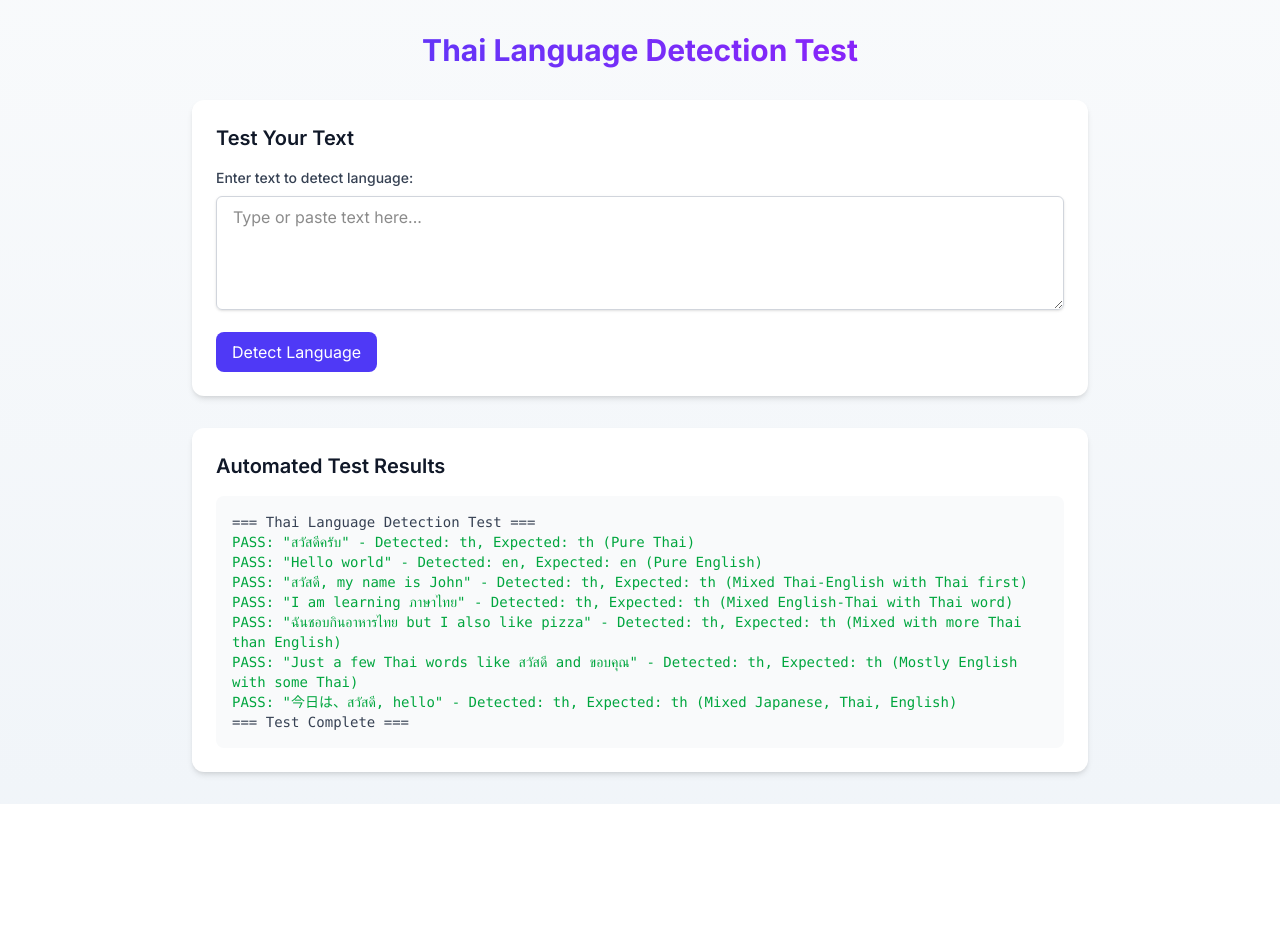
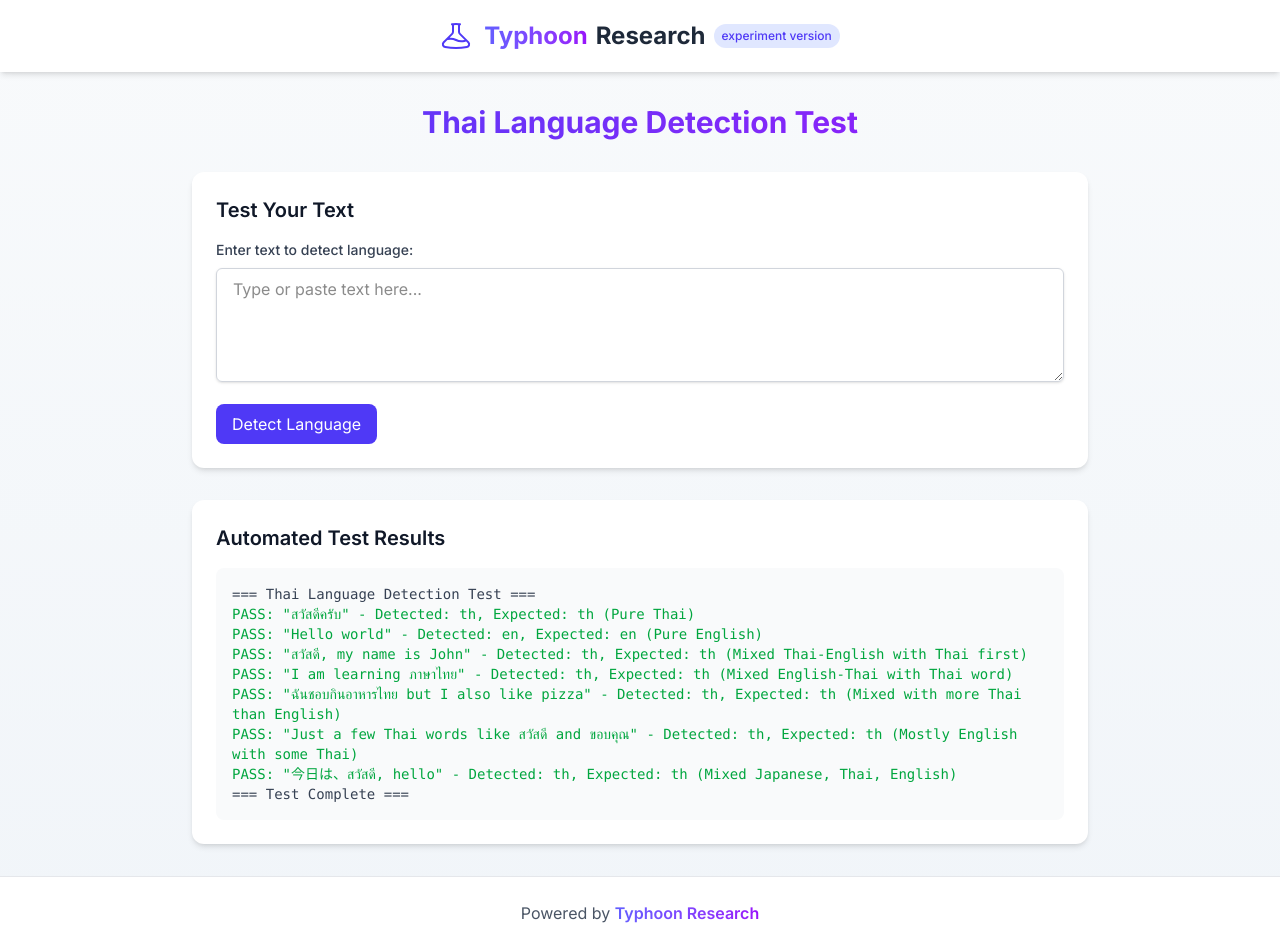
Before and after one commit to scb-10x/typhoon-deep-research, a Next.js app: page /test-thai in a window 1280 px wide. Before the commit the page ends 804 px from the top, so only its background shows below. Built offline with nearby package versions, Linux system fonts and the light colour scheme.

Commit message:
add ref to opentyphoon.ai

```diff
--- a/src/app/page.tsx
+++ b/src/app/page.tsx
@@ -238,10 +238,11 @@
           <div className="flex items-center justify-center">
             <div className="flex items-center">
               <BeakerIcon className="h-8 w-8 text-indigo-600 dark:text-indigo-400 mr-3" />
-              <div className="flex items-center">
+              <a href="http://opentyphoon.ai/" target="_blank" rel="noopener noreferrer" className="flex items-center hover:opacity-80 transition-opacity">
                 <span className="text-2xl font-bold bg-clip-text text-transparent bg-gradient-to-r from-indigo-500 to-purple-600">Typhoon</span>
                 <span className="text-2xl font-bold text-gray-800 dark:text-white ml-2">Research</span>
-              </div>
+                <span className="ml-2 text-xs font-medium px-2 py-1 bg-indigo-100 dark:bg-indigo-900/40 text-indigo-600 dark:text-indigo-300 rounded-full">experiment version</span>
+              </a>
             </div>
           </div>
         </div>
@@ -579,7 +580,7 @@
       <footer className="w-full bg-white dark:bg-gray-900 py-6 border-t border-gray-200 dark:border-gray-800 flex-none mt-auto">
         <div className="container mx-auto px-6 text-center">
           <p className="text-gray-600 dark:text-gray-400">
-            Powered by <span className="font-semibold bg-clip-text text-transparent bg-gradient-to-r from-indigo-500 to-purple-600">Typhoon Research</span>
+            Powered by <a href="http://opentyphoon.ai/" target="_blank" rel="noopener noreferrer" className="font-semibold bg-clip-text text-transparent bg-gradient-to-r from-indigo-500 to-purple-600 hover:underline">Typhoon Research</a>
           </p>
         </div>
       </footer>
--- a/src/app/test-report/page.tsx
+++ b/src/app/test-report/page.tsx
@@ -4,6 +4,7 @@
 import { writeFinalReport } from '@/lib/deep-research';
 import { mockWriteFinalReport } from '@/lib/mock-report';
 import ResearchReport from '@/components/ResearchReport';
+import { BeakerIcon } from '@heroicons/react/24/solid';
 
 export default function TestReportPage() {
   const [report, setReport] = useState('');
@@ -61,6 +62,22 @@
   return (
     <div className="min-h-screen bg-gradient-to-b from-slate-50 to-slate-100 dark:from-gray-900 dark:to-gray-950 p-8">
       <div className="max-w-4xl mx-auto">
+        {/* Header */}
+        <header className="w-full bg-white dark:bg-gray-900 shadow-md backdrop-blur-lg bg-opacity-80 dark:bg-opacity-80 sticky top-0 z-10 flex-none">
+          <div className="container mx-auto px-6 py-5">
+            <div className="flex items-center justify-center">
+              <div className="flex items-center">
+                <BeakerIcon className="h-8 w-8 text-indigo-600 dark:text-indigo-400 mr-3" />
+                <a href="http://opentyphoon.ai/" target="_blank" rel="noopener noreferrer" className="flex items-center hover:opacity-80 transition-opacity">
+                  <span className="text-2xl font-bold bg-clip-text text-transparent bg-gradient-to-r from-indigo-500 to-purple-600">Typhoon</span>
+                  <span className="text-2xl font-bold text-gray-800 dark:text-white ml-2">Research</span>
+                  <span className="ml-2 text-xs font-medium px-2 py-1 bg-indigo-100 dark:bg-indigo-900/40 text-indigo-600 dark:text-indigo-300 rounded-full">experiment version</span>
+                </a>
+              </div>
+            </div>
+          </div>
+        </header>
+
         <h1 className="text-3xl font-bold mb-8 text-center bg-clip-text text-transparent bg-gradient-to-r from-indigo-600 to-purple-600">
           Test Report Generation
         </h1>
--- a/src/app/test-thai/page.tsx
+++ b/src/app/test-thai/page.tsx
@@ -2,6 +2,7 @@
 
 import { useState, useEffect } from 'react';
 import { detectLanguage, testThaiDetection } from '@/utils/language-detection';
+import { BeakerIcon } from '@heroicons/react/24/outline';
 
 export default function TestThaiPage() {
   const [inputText, setInputText] = useState('');
@@ -39,7 +40,24 @@
   }, []);
 
   return (
-    <div className="min-h-screen bg-gradient-to-b from-slate-50 to-slate-100 dark:from-gray-900 dark:to-gray-950 p-8">
+    <div className="min-h-screen bg-gradient-to-b from-slate-50 to-slate-100 dark:from-gray-900 dark:to-gray-950 flex flex-col">
+      {/* Header */}
+      <header className="w-full bg-white dark:bg-gray-900 shadow-md backdrop-blur-lg bg-opacity-80 dark:bg-opacity-80 sticky top-0 z-10 flex-none">
+        <div className="container mx-auto px-6 py-5">
+          <div className="flex items-center justify-center">
+            <div className="flex items-center">
+              <BeakerIcon className="h-8 w-8 text-indigo-600 dark:text-indigo-400 mr-3" />
+              <a href="http://opentyphoon.ai/" target="_blank" rel="noopener noreferrer" className="flex items-center hover:opacity-80 transition-opacity">
+                <span className="text-2xl font-bold bg-clip-text text-transparent bg-gradient-to-r from-indigo-500 to-purple-600">Typhoon</span>
+                <span className="text-2xl font-bold text-gray-800 dark:text-white ml-2">Research</span>
+                <span className="ml-2 text-xs font-medium px-2 py-1 bg-indigo-100 dark:bg-indigo-900/40 text-indigo-600 dark:text-indigo-300 rounded-full">experiment version</span>
+              </a>
+            </div>
+          </div>
+        </div>
+      </header>
+
+      <div className="p-8 flex-grow">
         <div className="max-w-4xl mx-auto">
           <h1 className="text-3xl font-bold mb-8 text-center bg-clip-text text-transparent bg-gradient-to-r from-indigo-600 to-purple-600">
             Thai Language Detection Test
@@ -93,5 +111,15 @@
           </div>
         </div>
       </div>
+
+      {/* Footer */}
+      <footer className="w-full bg-white dark:bg-gray-900 py-6 border-t border-gray-200 dark:border-gray-800 flex-none mt-auto">
+        <div className="container mx-auto px-6 text-center">
+          <p className="text-gray-600 dark:text-gray-400">
+            Powered by <a href="http://opentyphoon.ai/" target="_blank" rel="noopener noreferrer" className="font-semibold bg-clip-text text-transparent bg-gradient-to-r from-indigo-500 to-purple-600 hover:underline">Typhoon Research</a>
+          </p>
+        </div>
+      </footer>
+    </div>
   );
 }
```
Lines whose indentation alone changed are shown as unchanged.
